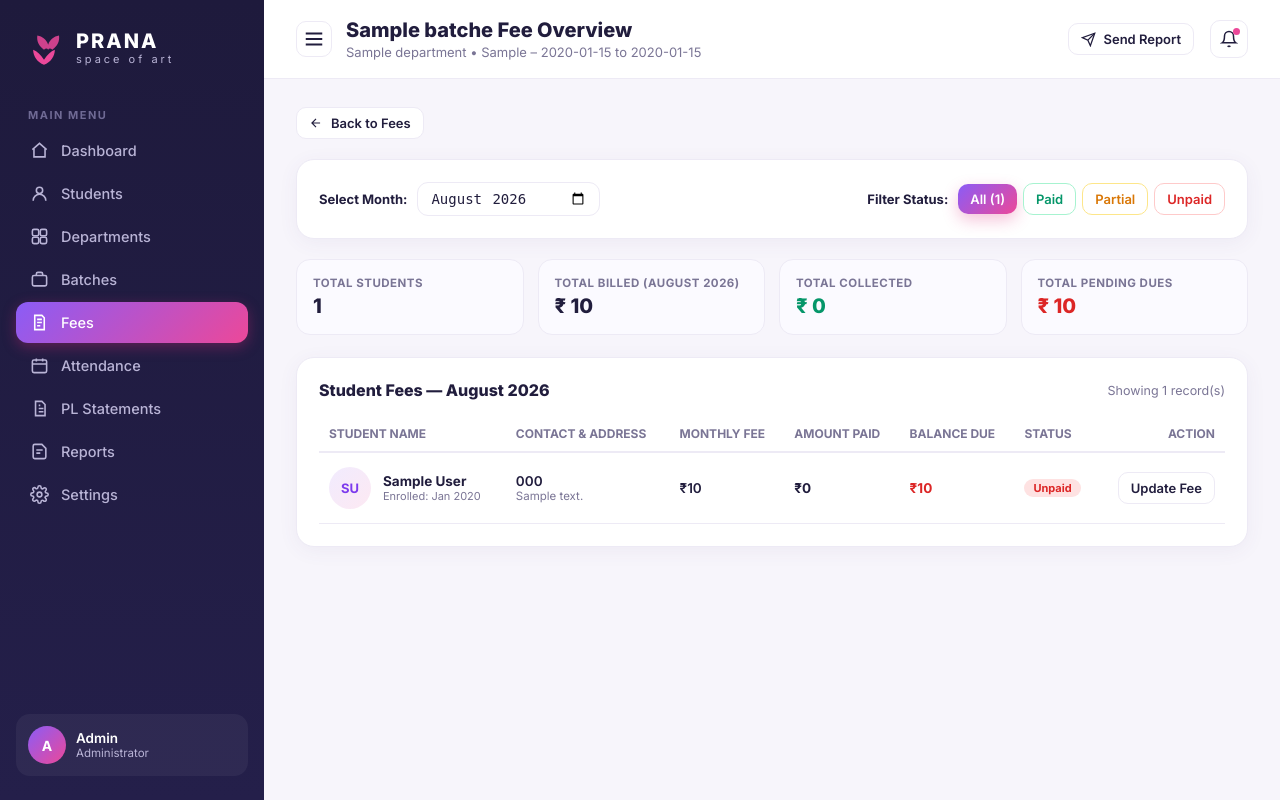
After one commit to AKSHAY9960996/prana, a Flask app: page /fees/batch/1 in a window 1280 px wide. The commit adds this page. Run offline with Flask 3, Linux system fonts and the light colour scheme; tables that the repository leaves empty hold one stand-in row (values such as "Sample post").

Commit message:
Add batch fee overview page with month and status filters (paid, partial, unpaid)

```diff
--- a/app.py
+++ b/app.py
@@ -434,6 +434,68 @@ def fees_page():
     )
 
 
+@app.route("/fees/batch/<int:batch_id>")
+def batch_fees_page(batch_id):
+    batch = Batch.query.get_or_404(batch_id)
+    month = request.args.get("month") or current_month_str()
+    status_filter = request.args.get("status", "all")  # all | paid | partial | unpaid
+
+    # All active students in batch
+    students_in_batch = Student.query.filter_by(batch_id=batch.id, active=True).order_by(Student.full_name).all()
+
+    student_records = []
+    total_due_sum = 0
+    total_paid_sum = 0
+    total_pending_sum = 0
+
+    for s in students_in_batch:
+        fee_rec = Fee.query.filter_by(student_id=s.id, month=month).first()
+        due = fee_rec.amount_due if fee_rec else batch.monthly_fee
+        paid = fee_rec.amount_paid if fee_rec else 0
+        pending = max(0, due - paid)
+
+        if paid >= due and due > 0:
+            status = "paid"
+        elif paid > 0:
+            status = "partial"
+        else:
+            status = "unpaid"
+
+        total_due_sum += due
+        total_paid_sum += paid
+        total_pending_sum += pending
+
+        # Filter logic
+        if status_filter != "all":
+            if status_filter == "pending" and status not in ("partial", "unpaid"):
+                continue
+            elif status_filter != "pending" and status != status_filter:
+                continue
+
+        student_records.append({
+            "student": s,
+            "due": due,
+            "paid": paid,
+            "pending": pending,
+            "status": status,
+            "fee_id": fee_rec.id if fee_rec else None
+        })
+
+    return render_template(
+        "batch_fees.html",
+        batch=batch,
+        month=month,
+        month_label=month_label(month),
+        status_filter=status_filter,
+        student_records=student_records,
+        total_students=len(students_in_batch),
+        total_due_sum=total_due_sum,
+        total_paid_sum=total_paid_sum,
+        total_pending_sum=total_pending_sum,
+        active_page="fees"
+    )
+
+
 @app.route("/fees/add", methods=["POST"])
 def fee_add():
     student_id = int(request.form["student_id"])
--- /dev/null
+++ b/templates/batch_fees.html
@@ -0,0 +1,196 @@
+{% extends "base.html" %}
+{% block title %}{{ batch.department.name }} — {{ batch.name }} Fees{% endblock %}
+{% block page_title %}{{ batch.name }} Fee Overview{% endblock %}
+{% block page_subtitle %}{{ batch.department.name }} • {{ batch.timing_label }}{% endblock %}
+
+{% block content %}
+<div style="display:flex;gap:12px;margin-bottom:20px;justify-content:space-between;align-items:center;flex-wrap:wrap;">
+  <a href="{{ url_for('fees_page') }}" class="btn btn-outline btn-sm">
+    <svg viewBox="0 0 24 24" width="14" height="14" fill="none" stroke="currentColor" stroke-width="2"><path d="M19 12H5M12 19l-7-7 7-7"/></svg>
+    Back to Fees
+  </a>
+</div>
+
+<!-- Filters Bar -->
+<div class="card card-pad" style="margin-bottom:20px;">
+  <form method="get" id="filterForm" style="display:flex;justify-content:space-between;align-items:center;flex-wrap:wrap;gap:14px;">
+    <div style="display:flex;align-items:center;gap:10px;">
+      <label style="font-size:13px;font-weight:700;">Select Month:</label>
+      <input class="form-control" type="month" name="month" value="{{ month }}" onchange="this.form.submit()" style="width:auto;padding:7px 12px;">
+    </div>
+
+    <!-- Status Filters -->
+    <div style="display:flex;gap:6px;flex-wrap:wrap;align-items:center;">
+      <span style="font-size:13px;font-weight:700;margin-right:4px;">Filter Status:</span>
+      <input type="hidden" name="status" id="statusFilterInput" value="{{ status_filter }}">
+
+      <button type="button" class="btn btn-sm {{ 'btn-gradient' if status_filter == 'all' else 'btn-outline' }}" onclick="setStatusFilter('all')">
+        All ({{ student_records|length }})
+      </button>
+      <button type="button" class="btn btn-sm {{ 'btn-gradient' if status_filter == 'paid' else 'btn-outline' }}" style="{{ 'color:#059669;border-color:#a7f3d0;' if status_filter != 'paid' }}" onclick="setStatusFilter('paid')">
+        Paid
+      </button>
+      <button type="button" class="btn btn-sm {{ 'btn-gradient' if status_filter == 'partial' else 'btn-outline' }}" style="{{ 'color:#d97706;border-color:#fde68a;' if status_filter != 'partial' }}" onclick="setStatusFilter('partial')">
+        Partial
+      </button>
+      <button type="button" class="btn btn-sm {{ 'btn-gradient' if status_filter == 'unpaid' else 'btn-outline' }}" style="{{ 'color:#dc2626;border-color:#fecaca;' if status_filter != 'unpaid' }}" onclick="setStatusFilter('unpaid')">
+        Unpaid
+      </button>
+    </div>
+  </form>
+</div>
+
+<!-- Summary Cards -->
+<div class="summary-grid">
+  <div class="summary-box">
+    <div class="sb-label">Total Students</div>
+    <div class="sb-value">{{ total_students }}</div>
+  </div>
+  <div class="summary-box">
+    <div class="sb-label">Total Billed ({{ month_label }})</div>
+    <div class="sb-value">₹ {{ total_due_sum }}</div>
+  </div>
+  <div class="summary-box">
+    <div class="sb-label">Total Collected</div>
+    <div class="sb-value" style="color:#059669;">₹ {{ total_paid_sum }}</div>
+  </div>
+  <div class="summary-box">
+    <div class="sb-label">Total Pending Dues</div>
+    <div class="sb-value" style="color:#dc2626;">₹ {{ total_pending_sum }}</div>
+  </div>
+</div>
+
+<!-- Student Fee Table -->
+<div class="card card-pad">
+  <div style="display:flex;justify-content:space-between;align-items:center;margin-bottom:16px;">
+    <h3 class="card-title">Student Fees — {{ month_label }}</h3>
+    <div style="font-size:12.5px;color:var(--text-muted);">Showing {{ student_records|length }} record(s)</div>
+  </div>
+
+  {% if student_records %}
+  <div style="overflow-x:auto;">
+    <table style="width:100%;border-collapse:collapse;font-size:13.5px;">
+      <thead>
+        <tr style="border-bottom:2px solid var(--border);text-align:left;color:var(--text-muted);font-size:12px;text-transform:uppercase;">
+          <th style="padding:10px;">Student Name</th>
+          <th style="padding:10px;">Contact & Address</th>
+          <th style="padding:10px;">Monthly Fee</th>
+          <th style="padding:10px;">Amount Paid</th>
+          <th style="padding:10px;">Balance Due</th>
+          <th style="padding:10px;">Status</th>
+          <th style="padding:10px;text-align:right;">Action</th>
+        </tr>
+      </thead>
+      <tbody>
+        {% for item in student_records %}
+        {% set s = item.student %}
+        <tr style="border-bottom:1px solid var(--border);">
+          <td style="padding:14px 10px;">
+            <div style="display:flex;align-items:center;gap:12px;">
+              <div class="list-avatar">{{ s.initials }}</div>
+              <div>
+                <a href="{{ url_for('student_detail', student_id=s.id) }}" style="font-weight:700;color:var(--text);" onmouseover="this.style.color='var(--accent-pink)'" onmouseout="this.style.color='var(--text)'">
+                  {{ s.full_name }}
+                </a>
+                <div style="font-size:11px;color:var(--text-muted);">Enrolled: {{ s.date_of_join.strftime('%b %Y') }}</div>
+              </div>
+            </div>
+          </td>
+          <td style="padding:14px 10px;">
+            <div style="font-weight:600;">{{ s.mobile }}</div>
+            <div style="font-size:11.5px;color:var(--text-muted);">{{ s.address if s.address else 'No address recorded' }}</div>
+          </td>
+          <td style="padding:14px 10px;font-weight:600;">₹{{ item.due }}</td>
+          <td style="padding:14px 10px;font-weight:700;color:{{ '#059669' if item.paid > 0 else 'inherit' }};">
+            ₹{{ item.paid }}
+          </td>
+          <td style="padding:14px 10px;font-weight:700;color:{{ '#dc2626' if item.pending > 0 else '#059669' }};">
+            ₹{{ item.pending }}
+          </td>
+          <td style="padding:14px 10px;">
+            {% if item.status == 'paid' %}
+            <span class="chip chip-paid">Paid</span>
+            {% elif item.status == 'partial' %}
+            <span class="chip" style="background:#fef3c7;color:#d97706;">Partial (₹{{ item.pending }} Due)</span>
+            {% else %}
+            <span class="chip chip-unpaid">Unpaid</span>
+            {% endif %}
+          </td>
+          <td style="padding:14px 10px;text-align:right;">
+            <button type="button" class="btn btn-outline btn-sm" onclick="openPaymentModal({{ s.id }}, '{{ s.full_name }}', '{{ month }}', {{ item.due }}, {{ item.paid }})">
+              Update Fee
+            </button>
+          </td>
+        </tr>
+        {% endfor %}
+      </tbody>
+    </table>
+  </div>
+  {% else %}
+  <div class="empty-state">
+    <div class="es-icon">
+      <svg viewBox="0 0 24 24" width="24" height="24" fill="none" stroke="currentColor" stroke-width="2"><path d="M6 3h9l3 3v15H6z"/><path d="M9 8h6M9 12h6M9 16h4"/></svg>
+    </div>
+    <p>No student fee records found matching status filter "{{ status_filter|capitalize }}".</p>
+  </div>
+  {% endif %}
+</div>
+
+<!-- Fee Modal -->
+<div class="overlay" id="payModalOverlay"></div>
+<div class="card card-pad" id="payModal" style="display:none;position:fixed;top:50%;left:50%;transform:translate(-50%,-50%);z-index:110;width:90%;max-width:440px;box-shadow:0 10px 40px rgba(0,0,0,0.25);">
+  <div style="display:flex;justify-content:space-between;align-items:center;margin-bottom:16px;">
+    <h4 style="margin:0;font-size:16px;font-weight:800;" id="modalStudentTitle">Update Fee Payment</h4>
+    <button type="button" style="background:none;border:none;font-size:20px;cursor:pointer;color:var(--text-muted);" onclick="closePaymentModal()">&times;</button>
+  </div>
+
+  <form method="post" action="{{ url_for('fee_add') }}">
+    <input type="hidden" name="student_id" id="modalStudentId">
+    <input type="hidden" name="month" id="modalMonthStr">
+    <input type="hidden" name="next_url" value="{{ request.url }}">
+
+    <div class="form-group">
+      <label>Month</label>
+      <input class="form-control" type="text" id="modalMonthDisplay" readonly style="background:#f8f7fc;">
+    </div>
+    <div class="form-group">
+      <label>Monthly Fee Amount Due (₹)</label>
+      <input class="form-control" type="number" name="amount_due" id="modalAmountDue" required>
+    </div>
+    <div class="form-group">
+      <label>Amount Paid by Student (₹)</label>
+      <input class="form-control" type="number" name="amount_paid" id="modalAmountPaid" placeholder="e.g. 300" required>
+    </div>
+
+    <div style="display:flex;gap:10px;margin-top:20px;">
+      <button type="button" class="btn btn-outline btn-block" onclick="closePaymentModal()">Cancel</button>
+      <button type="submit" class="btn btn-gradient btn-block">Save Fee</button>
+    </div>
+  </form>
+</div>
+
+<script>
+function setStatusFilter(status) {
+  document.getElementById('statusFilterInput').value = status;
+  document.getElementById('filterForm').submit();
+}
+
+function openPaymentModal(studentId, studentName, monthStr, due, paid) {
+  document.getElementById('modalStudentId').value = studentId;
+  document.getElementById('modalStudentTitle').innerText = 'Update Fee — ' + studentName;
+  document.getElementById('modalMonthStr').value = monthStr;
+  document.getElementById('modalMonthDisplay').value = monthStr;
+  document.getElementById('modalAmountDue').value = due;
+  document.getElementById('modalAmountPaid').value = paid || due;
+  document.getElementById('payModalOverlay').style.display = 'block';
+  document.getElementById('payModal').style.display = 'block';
+}
+
+function closePaymentModal() {
+  document.getElementById('payModalOverlay').style.display = 'none';
+  document.getElementById('payModal').style.display = 'none';
+}
+
+document.getElementById('payModalOverlay').addEventListener('click', closePaymentModal);
+</script>
+{% endblock %}
```
Also changed, not shown: templates/fees.html (+7 -4 lines).
